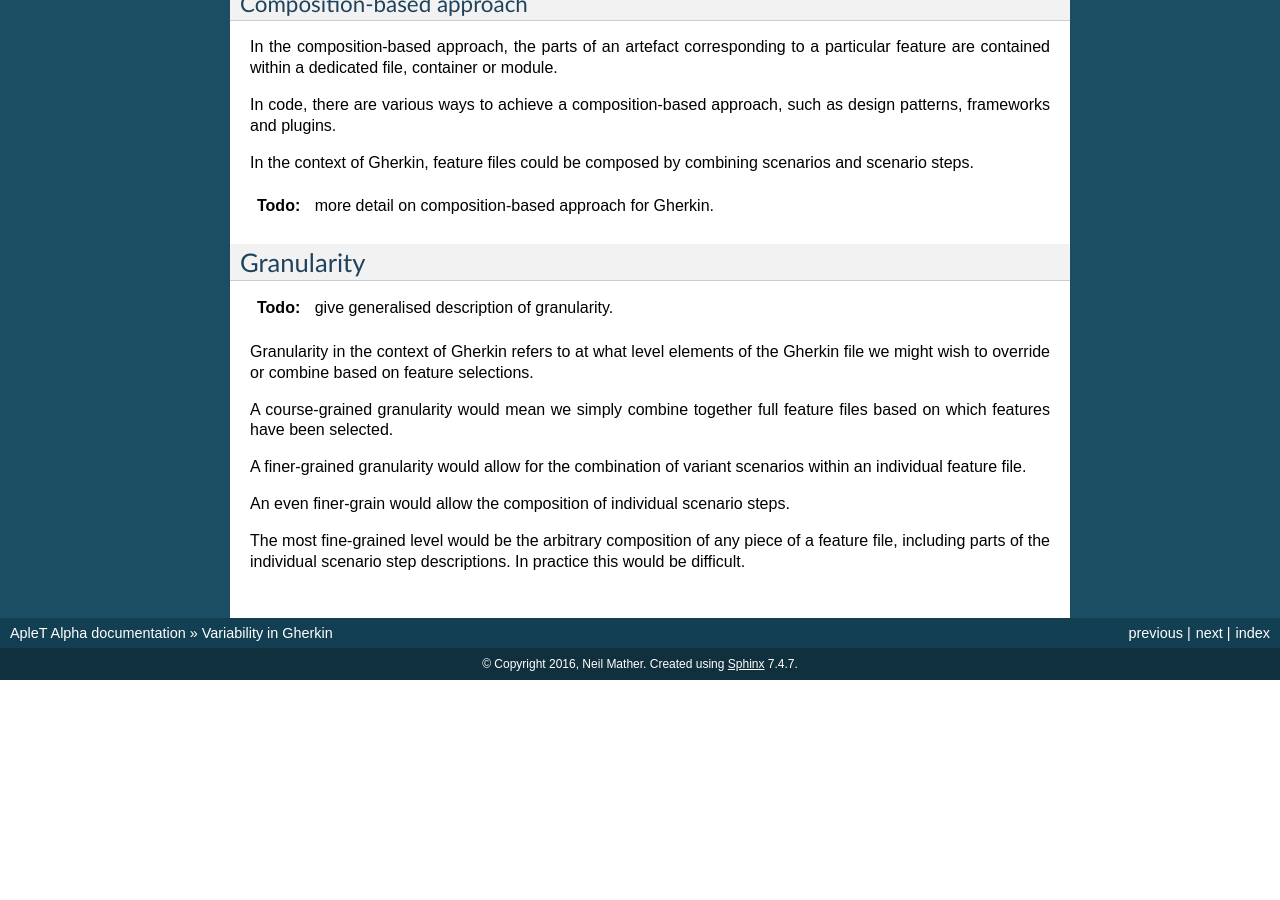
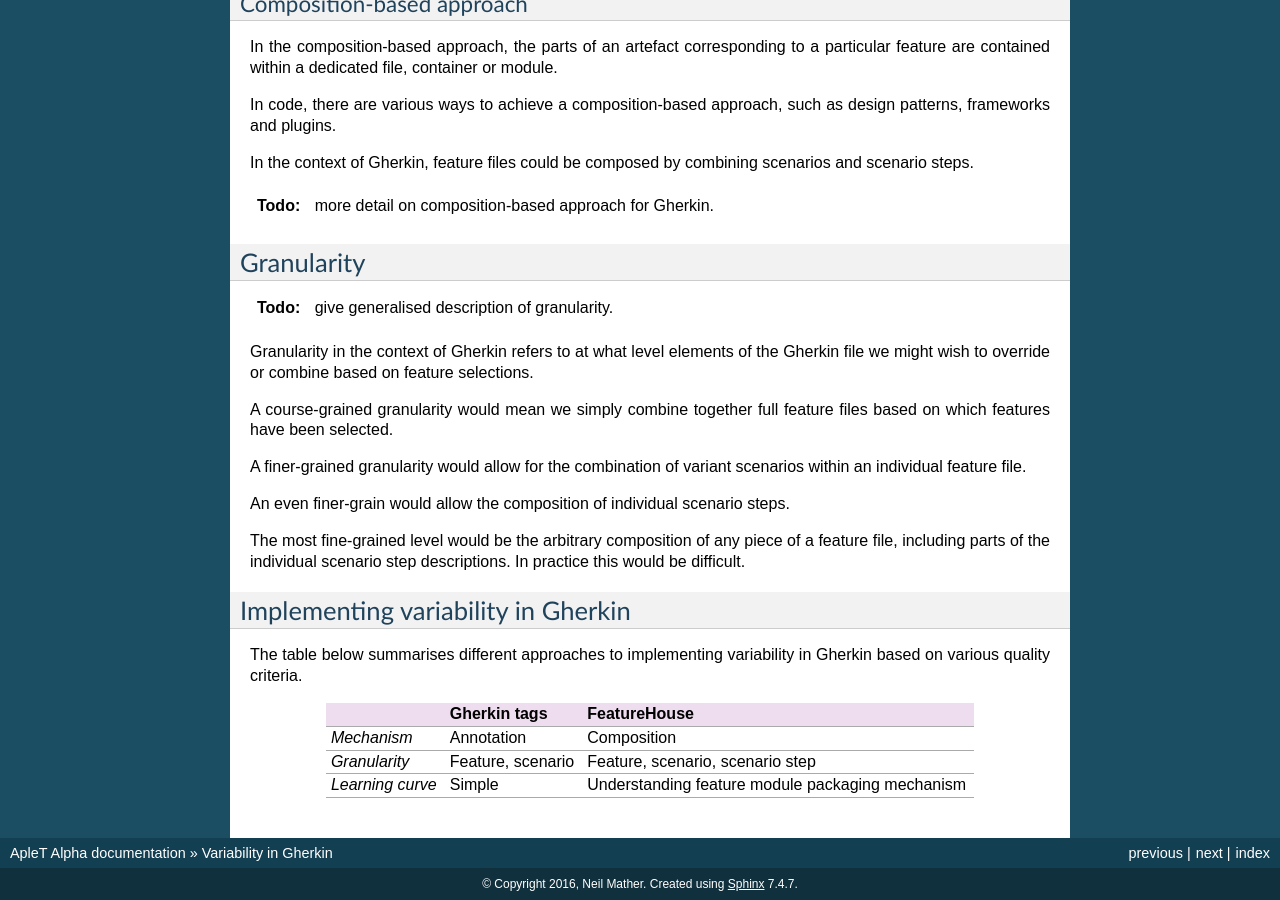
Before and after one commit to ngm/ApleT, a Sphinx documentation site: the page built from docs/gherkin-and-variability.rst, in a window 1280 px wide and 900 px high, scrolled down 863 px. Built offline with Sphinx 7.4.7, drawn with Linux system fonts in a browser that asks for light colours; before the commit the page ends 1543 px from its top, so only the background shows below that; some of the changed text lies outside the part shown.

Commit message:
Start discussing different variability implementation techniques for Gherkin variability

```diff
--- a/docs/gherkin-and-variability.rst
+++ b/docs/gherkin-and-variability.rst
@@ -81,3 +81,20 @@ An even finer-grain would allow the composition of individual scenario steps.
 The most fine-grained level would be the arbitrary composition of any piece of
 a feature file, including parts of the individual scenario step descriptions.
 In practice this would be difficult.
+
+
+Implementing variability in Gherkin
+===================================
+
+The table below summarises different approaches to implementing variability in Gherkin
+based on various quality criteria.
+
++------------------+-------------------+--------------------------------------------------+
+|                  | Gherkin tags      | FeatureHouse                                     |
++==================+===================+==================================================+
+| *Mechanism*      | Annotation        | Composition                                      |
++------------------+-------------------+--------------------------------------------------+
+| *Granularity*    | Feature, scenario | Feature, scenario, scenario step                 |
++------------------+-------------------+--------------------------------------------------+
+| *Learning curve* | Simple            | Understanding feature module packaging mechanism |
++------------------+-------------------+--------------------------------------------------+
```
